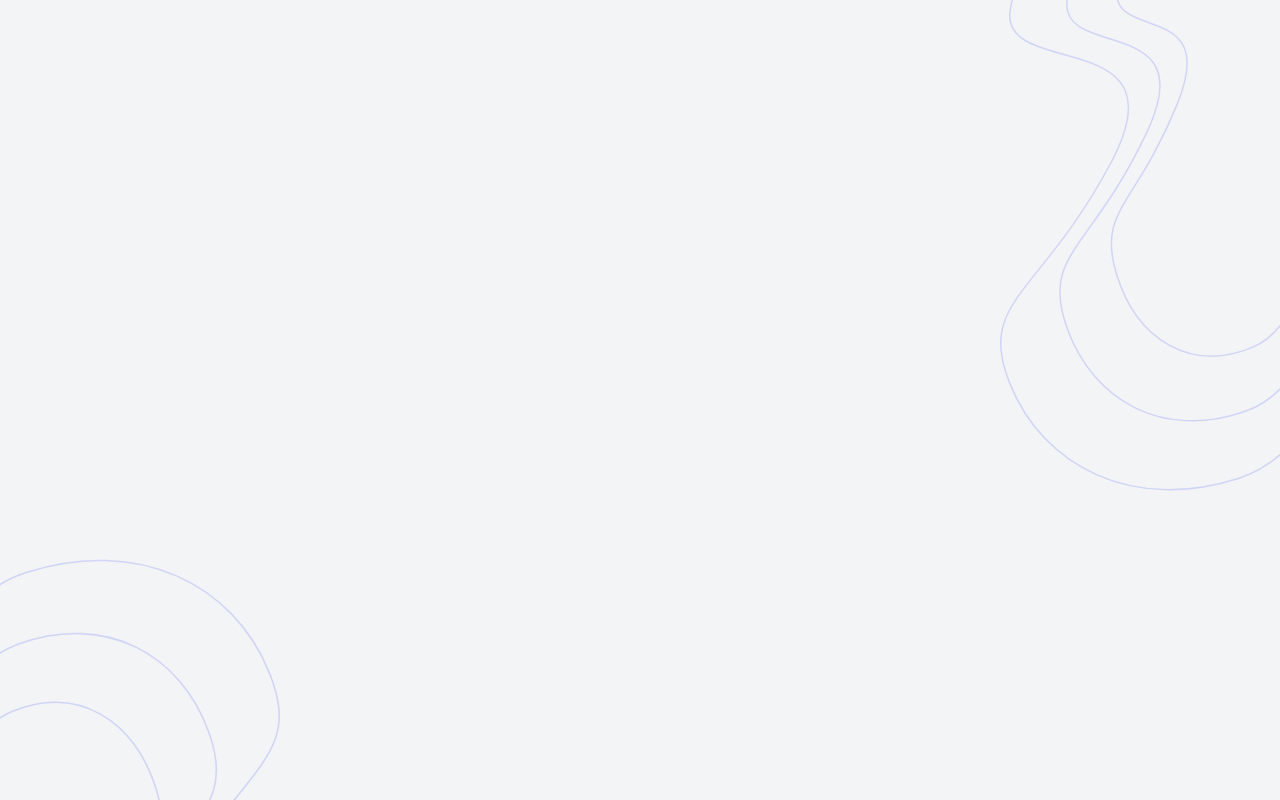
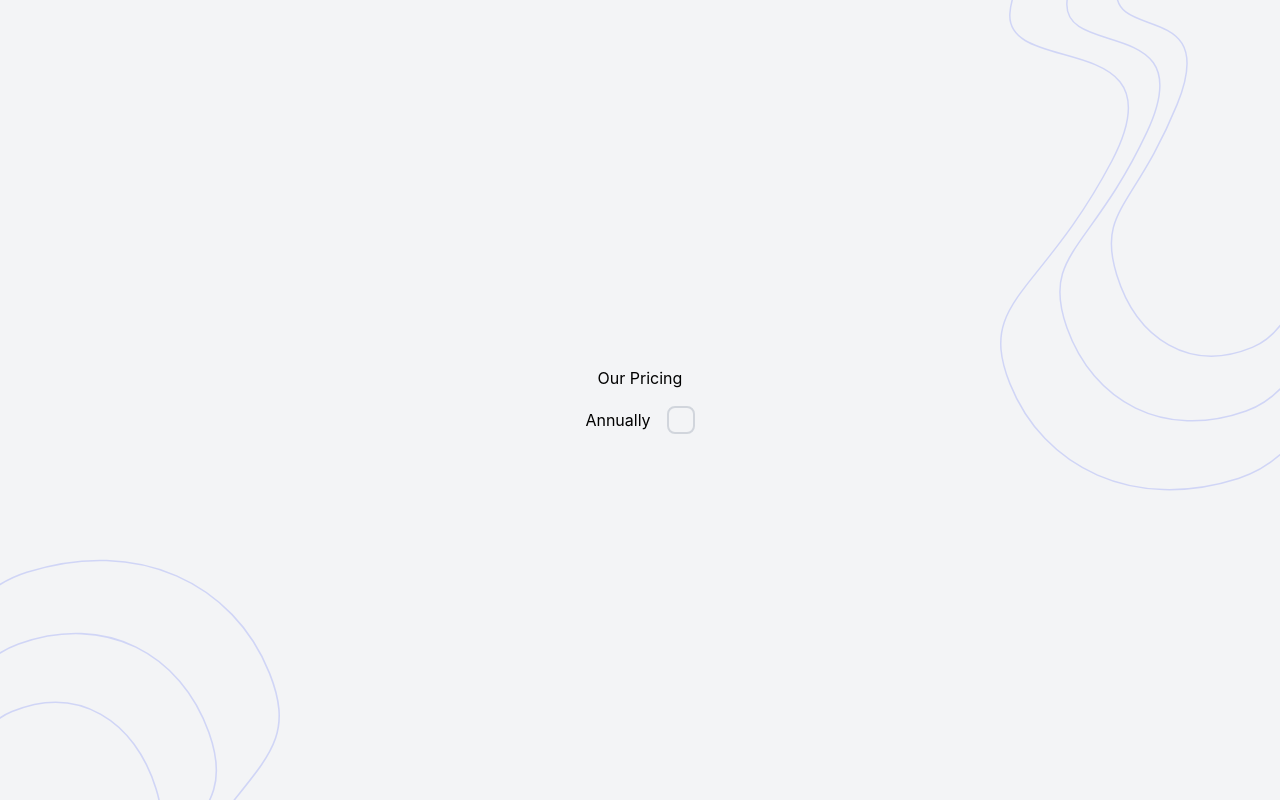
Before and after one commit to Developerfiyin/Pricing-components, a React (Vite) app: page / in a window 1280 px wide. Built offline with nearby package versions, Linux system fonts and the light colour scheme.

Commit message:
Update App.jsx

```diff
--- a/src/App.jsx
+++ b/src/App.jsx
@@ -6,8 +6,21 @@ function App() {
     <>
       <section className="App bg-gray-100 min-h-screen flex items-center justify-center ">
         <div className=" ">
+
+
+          <div className="flex flex-col items-center justify-center gap-4">
+
+            <h2> Our Pricing </h2>
+
+            <div className="flex items-center justify-center gap-4">
+
+           <button> Annually</button>
+                <button className="w-7 h-7 border-2 border-gray-300 rounded-lg  "> </button>
+
+            </div>
+             </div>
           {" "}
-          {/* THE PARENT DIV */}
+          {/* THE PARENT DIV For the images  */}
           <div className="  ">
             <img
               src={image1}
@@ -25,6 +38,8 @@ function App() {
             </div>{" "}
             {/* THE FIRST DIV */}
           </div>{" "}
+
+
           {/* THE FIRST DIV */}
         </div>{" "}
         {/* THE PARENT DIV */}
```
